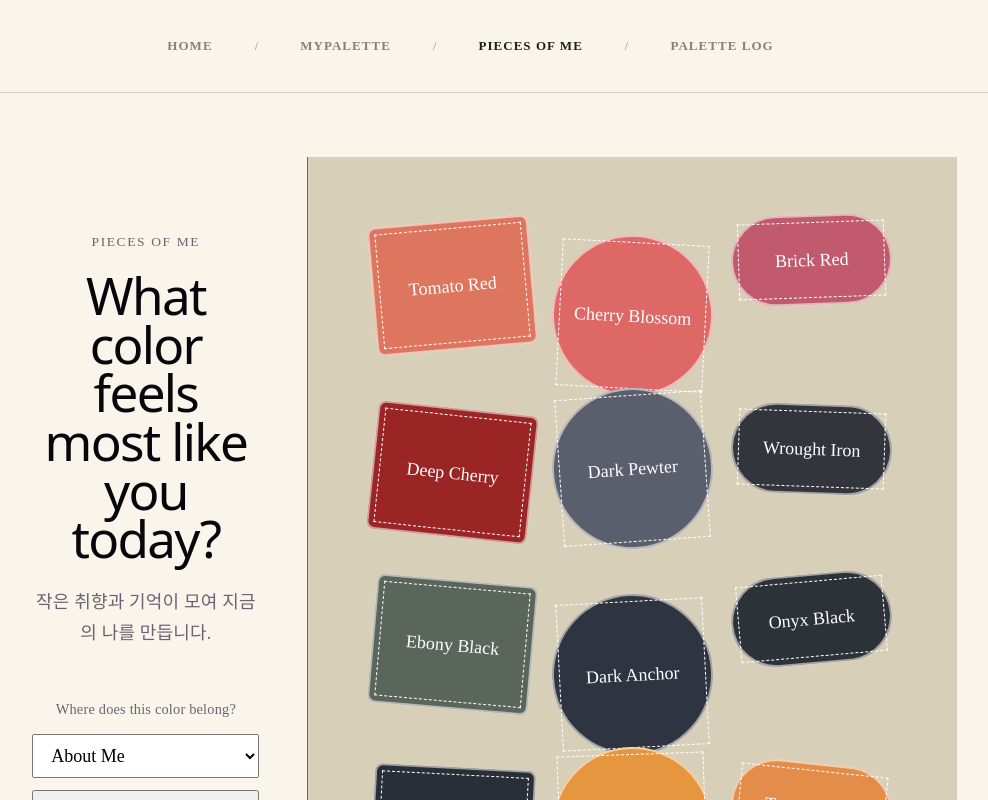
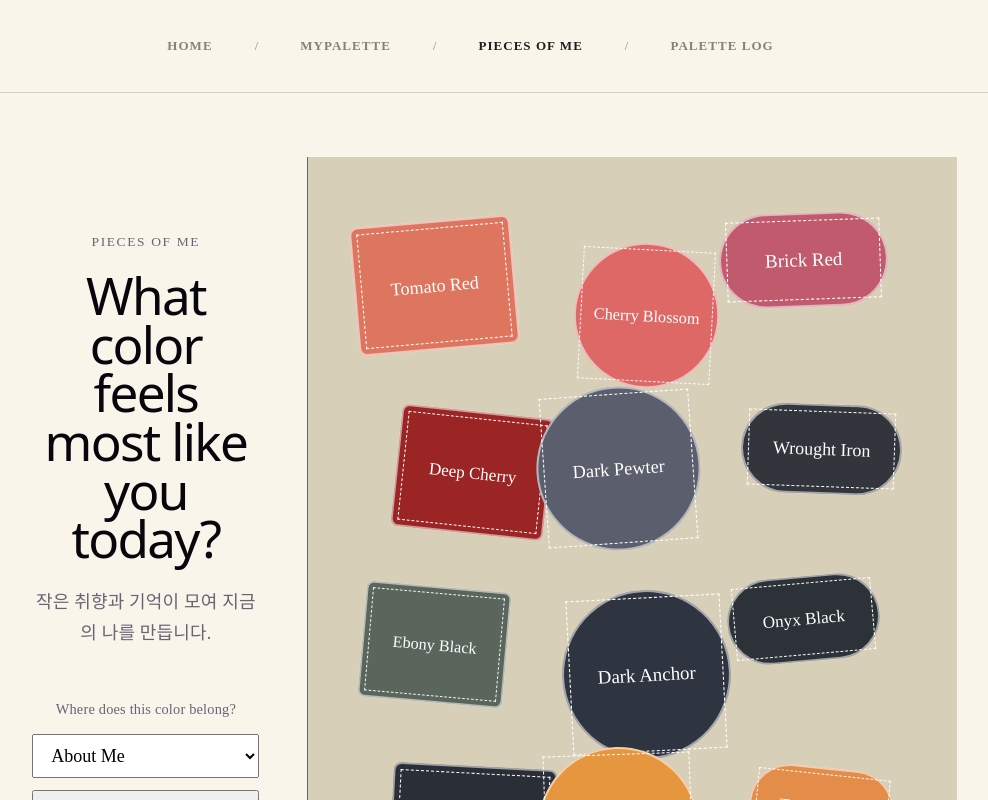
Before and after one commit to flux-hjkim/my-palette, a React (Vite) app: page /pieces-of-me in a window 1280 px wide. Shown: the top 800 px of the page, without its empty margins (162-1150 px from the left). Built offline with nearby package versions, Linux system fonts and the light colour scheme.

Commit message:
feat: add motion interactions to sticker cards

```diff
--- a/package.json
+++ b/package.json
@@ -10,6 +10,7 @@
     "preview": "vite preview"
   },
   "dependencies": {
+    "motion": "^12.42.2",
     "react": "^19.2.5",
     "react-dom": "^19.2.5",
     "react-router-dom": "^6.30.3"
--- a/src/components/StickerCard.css
+++ b/src/components/StickerCard.css
@@ -18,12 +18,6 @@
   color: white;
   font: inherit;
   cursor: pointer;
-
-  transform: translateY(var(--piece-offset)) rotate(var(--piece-rotation));
-
-  transition:
-    transform 180ms ease,
-    box-shadow 180ms ease;
 }
 
 .piece-sticker::before {
@@ -36,9 +30,6 @@
 
 .piece-sticker:hover {
   z-index: 2;
-  transform: translateY(var(--piece-offset)) rotate(var(--piece-rotation))
-    scale(1.08);
-
   box-shadow: 0 14px 24px rgba(0, 0, 0, 0.2);
 }
 
--- a/src/components/StickerCard.jsx
+++ b/src/components/StickerCard.jsx
@@ -1,3 +1,4 @@
+import { motion } from "motion/react";
 import "./StickerCard.css";
 
 function getStickerRotation(index) {
@@ -12,6 +13,18 @@ function getStickerOffset(index) {
   return offsets[index % offsets.length];
 }
 
+function getStickerXOffset(index) {
+  const offsets = [-18, 14, -8, 20, -14, 10];
+
+  return offsets[index % offsets.length];
+}
+
+function getStickerScale(index) {
+  const scales = [1, 0.9, 1.05, 0.95, 1.02];
+
+  return scales[index % scales.length];
+}
+
 function getStickerFrame(index) {
   const frames = ["square", "round", "label"];
 
@@ -24,15 +37,36 @@ function StickerCard({ subColor, index, onSelect }) {
     title.length > maxLength ? title.slice(0, maxLength) + "..." : title;
 
   const frameType = getStickerFrame(index);
+  const rotation = getStickerRotation(index);
+  const yOffset = getStickerOffset(index);
+  const xOffset = getStickerXOffset(index);
+  const stickerScale = getStickerScale(index);
 
   return (
-    <button
+    <motion.button
       type="button"
       className={`piece-sticker piece-sticker--${frameType}`}
       style={{
         "--piece-color": subColor.color,
-        "--piece-rotation": `${getStickerRotation(index)}deg`,
-        "--piece-offset": `${getStickerOffset(index)}px`,
+      }}
+      animate={{
+        x: xOffset,
+        y: yOffset,
+        rotate: rotation,
+        scale: stickerScale,
+      }}
+      whileHover={{
+        rotate: rotation + 2,
+        scale: stickerScale * 1.08,
+      }}
+      whileTap={{
+        rotate: rotation - 2,
+        scale: stickerScale * 0.96,
+      }}
+      transition={{
+        type: "spring",
+        stiffness: 320,
+        damping: 22,
       }}
       onClick={() => onSelect(subColor)}
     >
@@ -51,7 +85,7 @@ function StickerCard({ subColor, index, onSelect }) {
           ))}
         </div>
       </div>
-    </button>
+    </motion.button>
   );
 }
 
```
Also changed, not shown: 1 other file (tests, documents, lock files or other folders).
